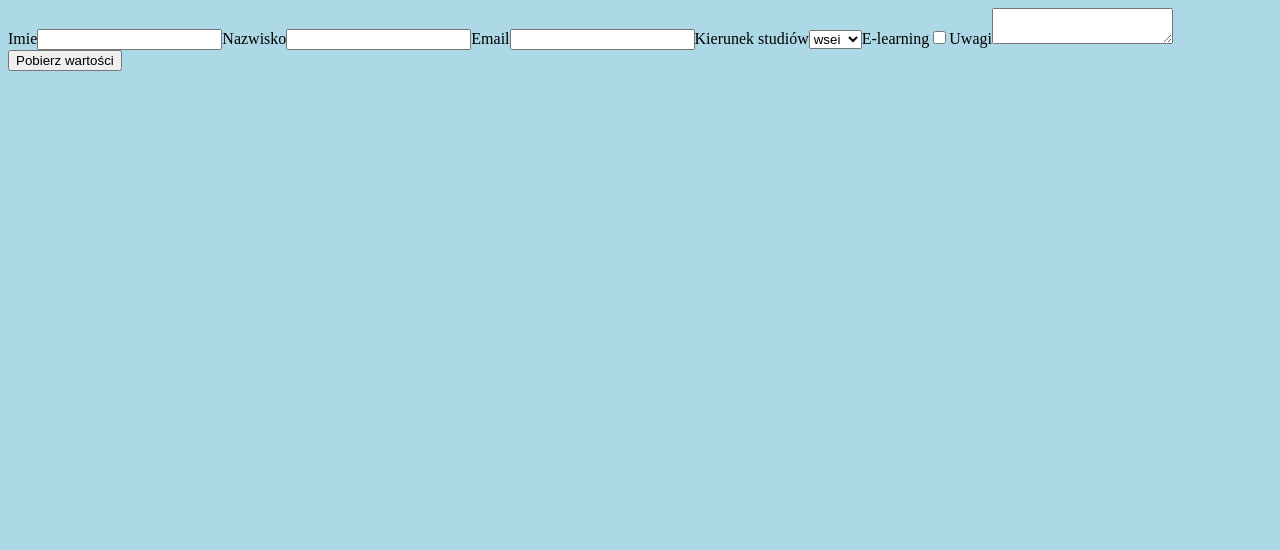
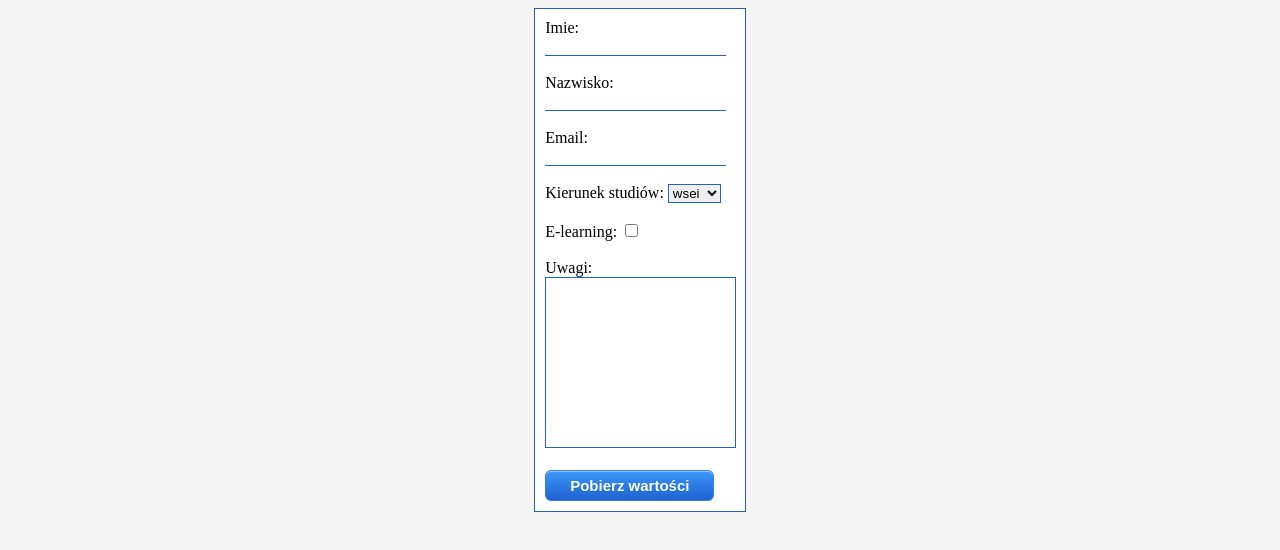
Before and after one commit to kamilagruhlke/Forms, a website built with webpack: page src/index.html in a window 1280 px wide. Built offline with nearby package versions, Linux system fonts and the light colour scheme.

Commit message:
Added styles

```diff
--- a/src/Fields/CheckboxField.ts
+++ b/src/Fields/CheckboxField.ts
@@ -30,5 +30,10 @@ export class CheckboxField implements Field {
         }
 
         document.getElementById('Form').appendChild(field)
+
+        var br = document.createElement('br');
+        document.getElementById('Form').appendChild(br)
+        br = document.createElement('br');
+        document.getElementById('Form').appendChild(br)
     }
 }
--- a/src/Fields/DateField.ts
+++ b/src/Fields/DateField.ts
@@ -30,5 +30,10 @@ export class DateField implements Field {
         }
 
         document.getElementById('Form').appendChild(field)
+
+        var br = document.createElement('br');
+        document.getElementById('Form').appendChild(br)
+        br = document.createElement('br');
+        document.getElementById('Form').appendChild(br)
     }
 }
--- a/src/Fields/EmailField.ts
+++ b/src/Fields/EmailField.ts
@@ -24,11 +24,17 @@ export class EmailField implements Field {
         field.name = this.name;
         field.type = 'email';
         field.value = this.value;
+        field.className = "emailField";
         field.onchange = () => {
             let currentValue = (document.getElementsByName(this.name)[0]) as HTMLInputElement;
             this.value = currentValue.value;
         }
 
         document.getElementById('Form').appendChild(field)
+
+        var br = document.createElement('br');
+        document.getElementById('Form').appendChild(br)
+        br = document.createElement('br');
+        document.getElementById('Form').appendChild(br)
     }
 }
--- a/src/Fields/InputField.ts
+++ b/src/Fields/InputField.ts
@@ -24,11 +24,17 @@ export class InputField implements Field {
         field.name = this.name;
         field.type = 'text';
         field.value = this.value;
+        field.className = "fieldInput";
         field.onchange = () => {
             let currentValue = (document.getElementsByName(this.name)[0]) as HTMLInputElement;
             this.value = currentValue.value;
         }
 
         document.getElementById('Form').appendChild(field)
+
+        var br = document.createElement('br');
+        document.getElementById('Form').appendChild(br)
+        br = document.createElement('br');
+        document.getElementById('Form').appendChild(br)
     }
 }
--- a/src/Fields/SelectField.ts
+++ b/src/Fields/SelectField.ts
@@ -25,6 +25,7 @@ export class SelectField implements Field {
         var field = document.createElement("select");
         field.name = this.name;
         field.value = this.value;
+        field.className = "selectField";
         field.onchange = () => {
             let currentValue = (document.getElementsByName(this.name)[0]) as HTMLSelectElement;
             this.value = currentValue.value;
@@ -39,5 +40,10 @@ export class SelectField implements Field {
         }
 
         document.getElementById('Form').appendChild(field)
+
+        var br = document.createElement('br');
+        document.getElementById('Form').appendChild(br)
+        br = document.createElement('br');
+        document.getElementById('Form').appendChild(br)
     }
 }
--- a/src/Fields/TextAreaField.ts
+++ b/src/Fields/TextAreaField.ts
@@ -23,11 +23,17 @@ export class TextAreaField implements Field {
         var field = document.createElement("textarea");
         field.name = this.name;
         field.value = this.value;
+        field.className = "textAreaField";
         field.onchange = () => {
             let currentValue = (document.getElementsByName(this.name)[0]) as HTMLTextAreaElement;
             this.value = currentValue.value;
         }
 
         document.getElementById('Form').appendChild(field)
+
+        var br = document.createElement('br');
+        document.getElementById('Form').appendChild(br)
+        br = document.createElement('br');
+        document.getElementById('Form').appendChild(br)
     }
 }
--- a/src/Form.ts
+++ b/src/Form.ts
@@ -8,12 +8,12 @@ import { TextAreaField } from './Fields/TextAreaField';
 export class Form {
 
     private fields: Field[] = [
-        new InputField('imie', 'Imie', ''),
-        new InputField('nazwisko', 'Nazwisko', ''),
-        new EmailField('email', 'Email', ''),
-        new SelectField('kierunek-studiow', 'Kierunek studiów', '', ['wsei', 'agh', 'pwsz']),
-        new CheckboxField('e-learning', 'E-learning', ''),
-        new TextAreaField('uwagi', 'Uwagi', '')
+        new InputField('imie', 'Imie: ', ''),
+        new InputField('nazwisko', 'Nazwisko: ', ''),
+        new EmailField('email', 'Email: ', ''),
+        new SelectField('kierunek-studiow', 'Kierunek studiów: ', '', ['wsei', 'agh', 'pwsz']),
+        new CheckboxField('e-learning', 'E-learning: ', ''),
+        new TextAreaField('uwagi', 'Uwagi: ', '')
     ];
 
     getValue(): string[] {
--- a/src/index.ts
+++ b/src/index.ts
@@ -6,8 +6,9 @@ form.render();
 
 var button = document.createElement('button');
 button.innerHTML = "Pobierz wartości";
+button.className = "button";
 button.onclick = () => {
     alert(form.getValue());
 }
 
-document.body.appendChild(button);
+document.getElementById('Form').appendChild(button);
--- a/src/main.scss
+++ b/src/main.scss
@@ -1,3 +1,75 @@
 body {
-  background: lightblue;
+  background: whitesmoke;
 }
+
+.button {
+	box-shadow:inset 0px 1px 0px 0px #97c4fe;
+	background:linear-gradient(to bottom, #3d94f6 5%, #1e62d0 100%);
+	background-color:#3d94f6;
+	border-radius:6px;
+	border:1px solid #337fed;
+	display:inline-block;
+	cursor:pointer;
+	color:#ffffff;
+	font-family:Arial;
+	font-size:15px;
+	font-weight:bold;
+	padding:6px 24px;
+	text-decoration:none;
+  text-shadow:0px 1px 0px #1570cd;
+
+	&:hover {
+	background:linear-gradient(to bottom, #1e62d0 5%, #3d94f6 100%);
+	background-color:#1e62d0;
+  }
+
+ &:active {
+	position:relative;
+	top:1px;
+  }
+}
+
+ #Form{
+   background-color: #fff;
+   margin: auto;
+   width: 15%;
+   padding: 10px;
+   border:1px solid #1e62d0;
+ }
+
+ .fieldInput {
+  border: solid #1e62d0;
+  border-radius: 0.5px;
+  outline: 0;
+  border-width: 0 0 1px;
+}
+input:focus {
+  border-color: #97c4fe ;
+}
+
+.emailField {
+  border: solid #1e62d0;
+  border-radius: 0.5px;
+  outline: 0;
+  border-width: 0 0 1px;
+}
+input:focus {
+  border-color: #97c4fe ;
+}
+
+.selectField {
+  border: 0.2px solid #1e62d0;
+}
+input:focus {
+  border-color: #97c4fe ;
+}
+
+.textAreaField {
+  border: 0.2px solid #1e62d0;
+  width: 185px;
+  height: 165px;
+  resize: none;
+}
+input:focus {
+  border-color: #97c4fe;
+}
```
